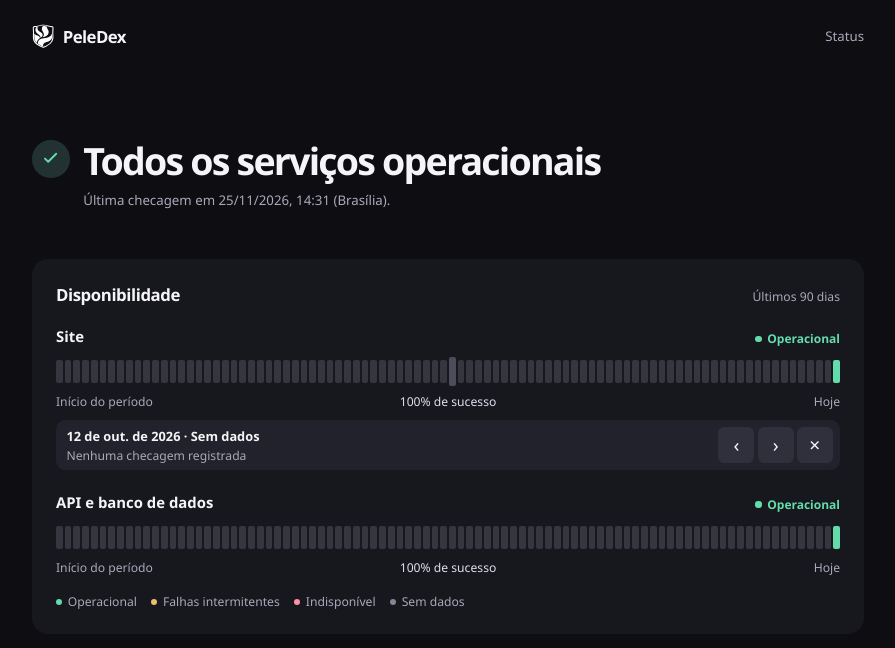
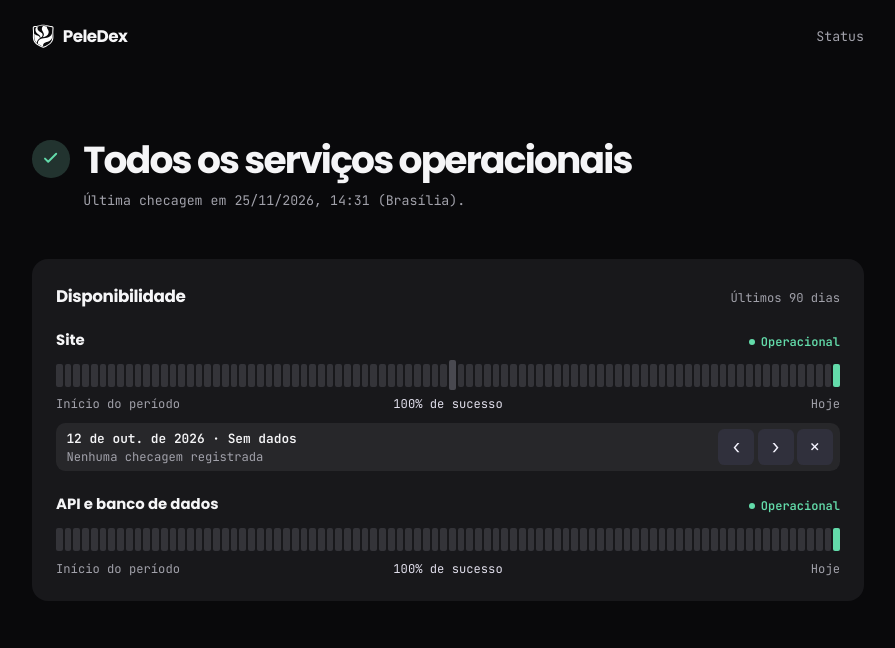
Before and after one commit to Pelegriinoo/peledex-status, a plain HTML site: page public/index.html in a window 1280 px wide. Both pictures are taken after a click on the element 640 px from the left and 371 px from the top of the page. Shown: the whole page, without its empty margins (192-1087 px from the left). Drawn offline with Linux system fonts and the light colour scheme.

Commit message:
Aplica tipografia PeleDex e mostra o status diário ao passar o mouse

```diff
--- a/public/index.html
+++ b/public/index.html
@@ -7,16 +7,16 @@
   <meta name="theme-color" content="#09090c">
   <title>Status do PeleDex</title>
   <link rel="icon" href="peledex.svg" type="image/svg+xml">
-  <link rel="stylesheet" href="style.css?v=5">
+  <link rel="stylesheet" href="style.css?v=6">
   <script defer src="status-data.js"></script>
-  <script defer src="status.js?v=5"></script>
+  <script defer src="status.js?v=6"></script>
 </head>
 <body>
   <header class="masthead shell">
-    <div class="brand">
+    <a class="brand" href="https://178-156-187-40.sslip.io/" aria-label="Ir para o site do PeleDex">
       <img src="peledex.svg" width="22" height="24" alt="">
       <span>PeleDex</span>
-    </div>
+    </a>
     <span class="page-label">Status</span>
   </header>
 
@@ -76,13 +76,8 @@
         </article>
       </div>
 
-      <ul class="legend" aria-label="Legenda do histórico">
-        <li data-state="up">Operacional</li>
-        <li data-state="partial">Falhas intermitentes</li>
-        <li data-state="down">Indisponível</li>
-        <li data-state="unknown">Sem dados</li>
-      </ul>
-    </section>
+
+</section>
     <noscript><p>Ative o JavaScript para consultar o status e o histórico.</p></noscript>
   </main>
 </body>
--- a/public/status.js
+++ b/public/status.js
@@ -149,6 +149,7 @@ function renderHistory() {
       const button = buttons[daysShown - 1 - offset] ?? createDay(history);
       button.dataset.state = state;
       button.dataset.date = date;
+      button.dataset.failures = down ? down + (down === 1 ? ' checagem com falha' : ' checagens com falha') : '';
       button.dataset.offset = offset;
       button.dataset.label = `${displayDate.format(day)} · ${states[state]}`;
       button.dataset.count = checks ? `${up} de ${checks} checagens bem-sucedidas` : 'Nenhuma checagem registrada';
@@ -200,3 +201,46 @@ async function refresh() {
 renderCurrentStatus();
 renderHistoryWindow();
 setInterval(refresh, 60_000);
+
+const tooltip = document.createElement('div');
+tooltip.className = 'day-tip';
+tooltip.hidden = true;
+tooltip.setAttribute('aria-hidden', 'true');
+const tipStatus = document.createElement('strong');
+const tipDate = document.createElement('small');
+const tipFailures = document.createElement('small');
+tooltip.append(tipStatus, tipDate, tipFailures);
+document.body.append(tooltip);
+
+function hideTooltip() {
+  tooltip.hidden = true;
+}
+
+function showTooltip(button) {
+  tooltip.dataset.state = button.dataset.state;
+  tipStatus.textContent = states[button.dataset.state];
+  tipDate.textContent = displayDate.format(new Date(button.dataset.date + 'T00:00:00Z'));
+  tipFailures.textContent = button.dataset.failures;
+  tooltip.hidden = false;
+  const bar = button.getBoundingClientRect();
+  const x = bar.left + (bar.width - tooltip.offsetWidth) / 2;
+  tooltip.style.left = Math.max(8, Math.min(x, innerWidth - tooltip.offsetWidth - 8)) + 'px';
+  const above = bar.top - tooltip.offsetHeight - 6;
+  tooltip.style.top = (above >= 8 ? above : bar.bottom + 6) + 'px';
+}
+
+for (const history of document.querySelectorAll('.history')) {
+  history.addEventListener('pointerover', event => {
+    const day = event.target.closest('.day');
+    if (day && event.pointerType !== 'touch') showTooltip(day);
+  });
+  history.addEventListener('focusin', event => {
+    if (event.target.matches('.day:focus-visible')) showTooltip(event.target);
+  });
+  history.addEventListener('pointerleave', hideTooltip);
+  history.addEventListener('focusout', hideTooltip);
+  history.addEventListener('click', hideTooltip);
+}
+document.addEventListener('keydown', event => { if (event.key === 'Escape') hideTooltip(); });
+window.addEventListener('scroll', hideTooltip, { passive: true });
+window.addEventListener('resize', hideTooltip);
--- a/public/style.css
+++ b/public/style.css
@@ -1,11 +1,11 @@
 :root {
   color-scheme: dark;
-  font-family: 'Segoe UI', system-ui, sans-serif;
+  font-family: 'JetBrains Mono', monospace;
   color: #f5f5f7;
-  background: #0d0d12;
-  --surface: #17171e;
-  --inset: #22222c;
-  --muted: #a9a9ba;
+  background: #09090b;
+  --surface: #18181b;
+  --inset: #27272a;
+  --muted: #a1a1aa;
   --focus: #d1cfff;
   --up: #63dbaa;
   --partial: #edbd73;
@@ -56,7 +56,7 @@ main { padding-bottom: 3rem; }
 .history li { min-width: 0; }
 .day { width: 100%; height: 2.25rem; display: grid; place-items: center; padding: 0; border: 0; background: none; cursor: pointer; }
 .day::before { width: 100%; height: 1.45rem; content: ''; border-radius: 2px; background: var(--state); }
-.day[data-state="unknown"]::before { background: #363641; }
+.day[data-state="unknown"]::before { background: #343439; }
 .day:hover::before, [data-inspecting] .day[aria-pressed="true"]::before { height: 1.85rem; filter: brightness(1.4); }
 .day:focus-visible { outline: none; }
 .day:focus-visible::before { height: 2.2rem; background: var(--focus); }
@@ -89,3 +89,12 @@ main { padding-bottom: 3rem; }
   .status-icon { width: 1.9rem; }
   .status-icon svg { width: 1rem; }
 }
+
+@font-face { font-family: Poppins; src: url(poppins-latin-700-normal.woff2); font-weight: 700; font-display: swap; }
+@font-face { font-family: 'JetBrains Mono'; src: url(jetbrains-mono-latin-400-normal.woff2); font-weight: 400; font-display: swap; }
+@font-face { font-family: 'JetBrains Mono'; src: url(jetbrains-mono-latin-600-normal.woff2); font-weight: 600; font-display: swap; }
+.brand, h1, h2, h3 { font-family: Poppins, sans-serif; font-weight: 700; }
+.brand { color: inherit; text-decoration: none; }
+.day-tip { position: fixed; z-index: 2; pointer-events: none; background: #27272a; color: #fafafa; padding: .7rem .85rem; border-radius: .65rem; box-shadow: 0 5px 24px #0006; font-size: .77rem; line-height: 1.55; }
+.day-tip strong { color: var(--state); }
+.day-tip small { display: block; color: #c4c4ca; font-size: inherit; }
```
Also changed, not shown: public/LICENSE-jetbrains-mono.txt (added), public/LICENSE-poppins.txt (added), public/jetbrains-mono-latin-400-normal.woff2 (added), public/jetbrains-mono-latin-600-normal.woff2 (added), public/poppins-latin-700-normal.woff2 (added).
